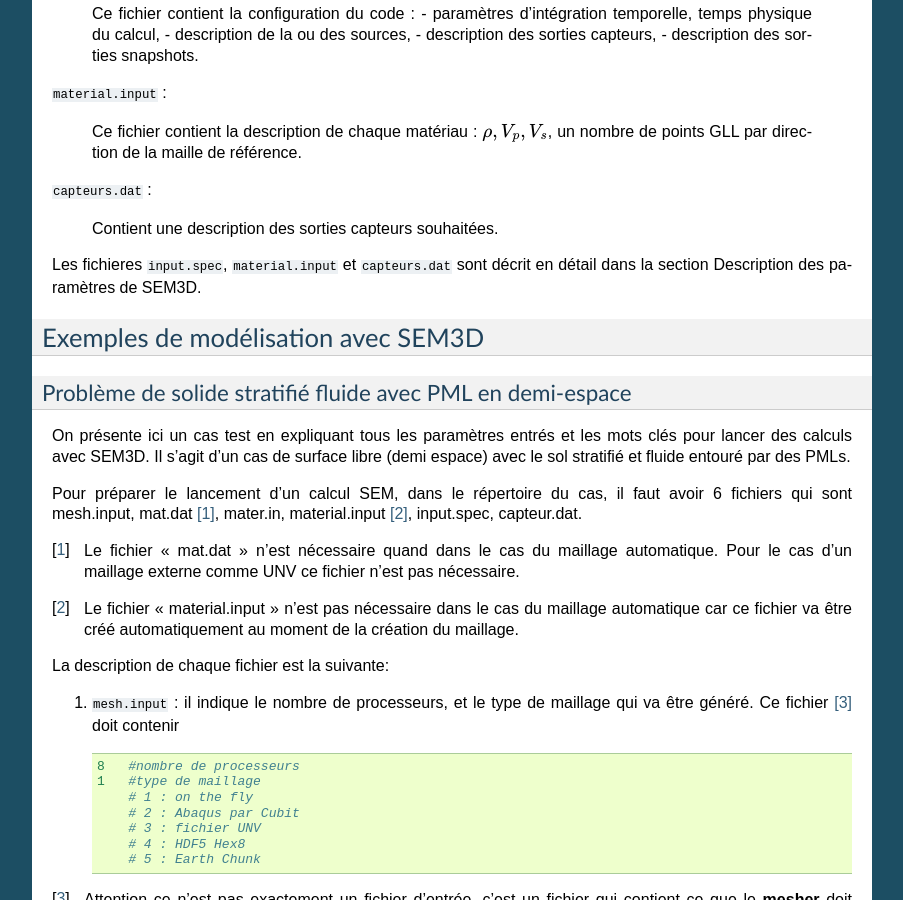
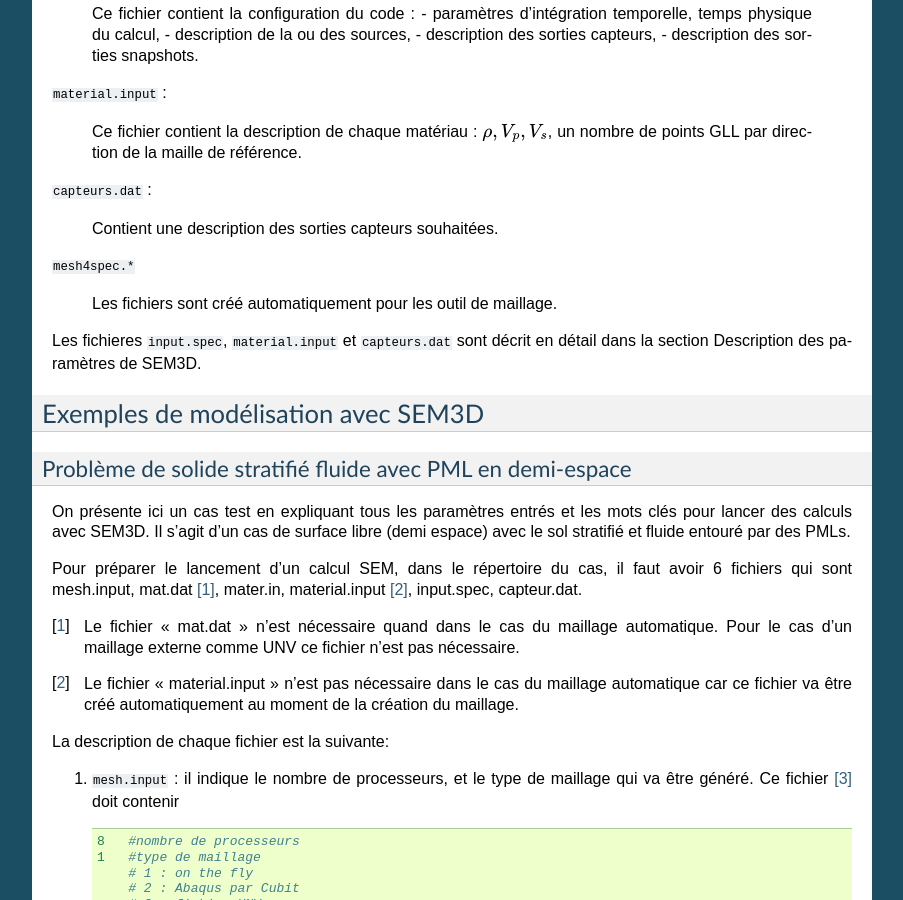
Before and after one commit to sem3d/SEM, a Sphinx documentation site: the page built from DOC/source/tutoriel.rst, in a window 1280 px wide and 900 px high, scrolled down 7974 px. Shown: the whole window, without its empty margins (198-1101 px from the left). Built offline with Sphinx 7.4.7, drawn with Linux system fonts in a browser that asks for light colours; formulas are drawn with MathJax 3.

Commit message:
Description of mesh4spec.NNN

```diff
--- a/DOC/source/tutoriel.rst
+++ b/DOC/source/tutoriel.rst
@@ -435,6 +435,10 @@
 
   Contient une description des sorties capteurs souhaitées.
 
+``mesh4spec.*``
+
+  Les fichiers sont créé automatiquement pour les outil de maillage.
+
 Les fichieres ``input.spec``, ``material.input`` et ``capteurs.dat`` sont décrit en détail dans la section
 _`Description des paramètres de SEM3D`.
 
```
